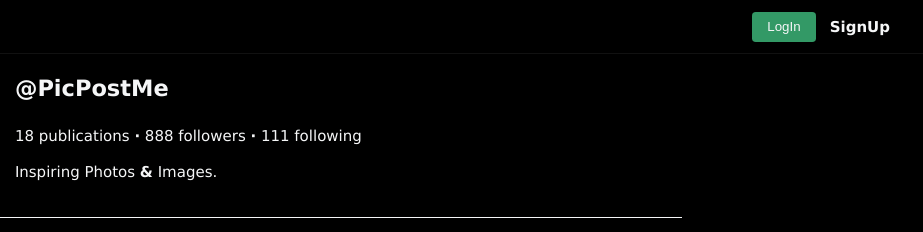
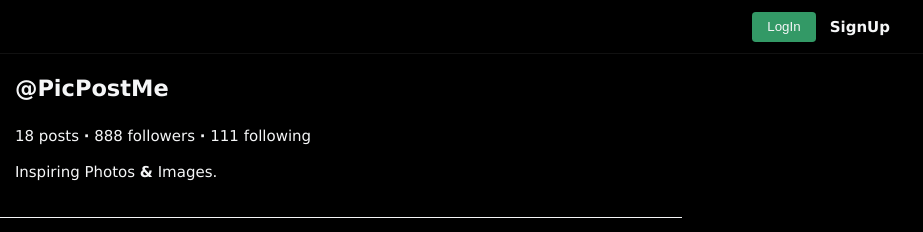
Before and after one commit to kauefs/InstaByte, a website built with Parcel: page index.html in a window 1280 px wide. Shown: the full height of the page, 357-1280 px from the left. Built offline with nearby package versions, Linux system fonts and the light colour scheme; no server answers; a web font is replaced by a local one.

Commit message:
index.html

```diff
--- a/index.html
+++ b/index.html
@@ -27,7 +27,7 @@
             <div class='profile-info'>
                 <h1>@PicPostMe</h1>
                 <br>
-                <p>18 publications <b>·</b> 888 followers <b>·</b> 111 following</p>
+                <p>18 posts <b>·</b> 888 followers <b>·</b> 111 following</p>
                 <br>
                 <p>Inspiring Photos <b>&</b> Images.</p>p
             </div>
```
